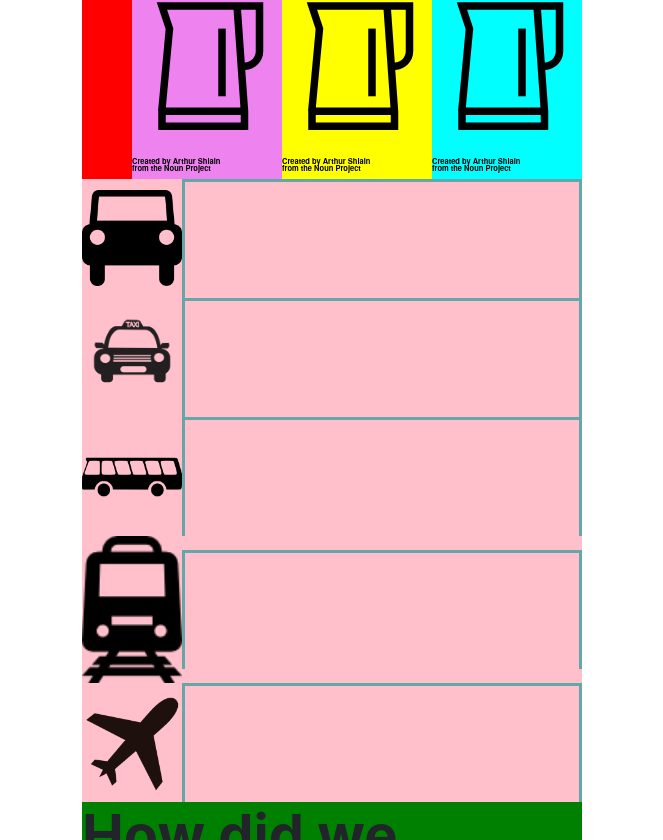
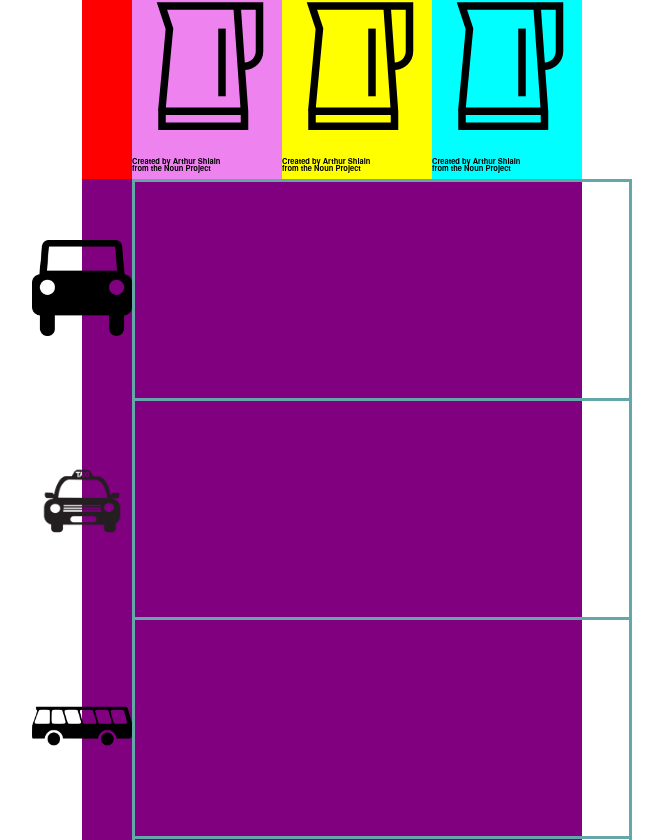
Before and after one commit to SchoolOfCode/w20_final-project-team-e, a React (Create React App) app: page / in a window 1280 px wide. Shown: the part 1120-1960 px from the top of the page, without its empty margins (308-971 px from the left). Built offline with nearby package versions, Linux system fonts and the light colour scheme.

Commit message:
edited flexbox to adjust to images

```diff
--- a/src/components/ResultsCard/ResultsCard.js
+++ b/src/components/ResultsCard/ResultsCard.js
@@ -25,13 +25,13 @@ export default function ResultsCard(props) {
 
 const StyledResultsCard = styled.section`
   display: flex;
-  background-color: pink;
+  background-color: purple;
   flex-direction: row;
   justify-content: center;
   align-items: center;
   width: 100%;
   max-width: 500px;
-  font-size: 2rem;
+  // font-size: 2rem;
   font-weight: bolder;
 
   img {
@@ -44,26 +44,26 @@ const StyledResultsCard = styled.section`
     flex-direction: column;
     align-items: center;
     flex-basis: 100%;
-    margin: 0 20px 0 20px;
-    width: 150px;
-
-    //border-radius: 15px 50px;
+    width: 200px;
   }
 
   // .transport-icon {
   //   width: 350px;
+
   // }
 
   .results-table {
     display: flex;
     flex-direction: row;
-    width: 400px;
-    padding: 50px;
-    // background-color: white;
+    width: 500px;
+    padding: 100px;
     border-style: solid solid none solid;
     border-color: #64a7a8;
     border-width: 3px;
+    // background-color: white;
     // border-radius: 0 0 0 10px;
+    // margin: 0 20px 0 20px;
+    // border-radius: 15px 50px;
   }
 `;
 
```
